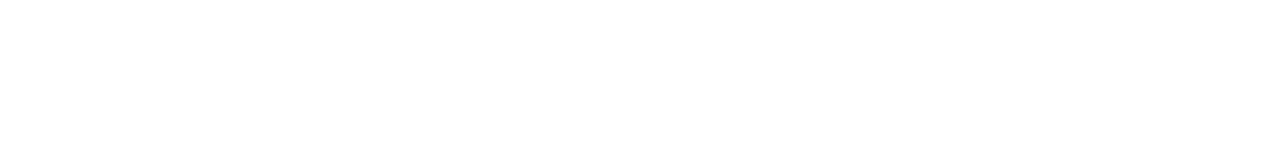
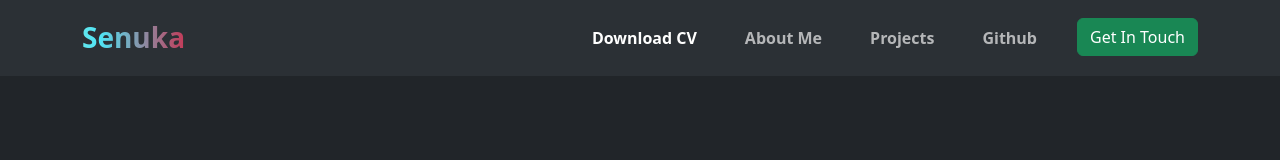
Before and after one commit to senuka-b/senuka-b.github.io, a plain HTML site: page index.html in a window 1280 px wide. Drawn offline with nearby package versions, Linux system fonts and the light colour scheme.

Commit message:
Create navbar

```diff
--- /dev/null
+++ b/css/styles.css
@@ -0,0 +1,19 @@
+
+.rainbow_text_animated {
+    background: linear-gradient(to right, #cd157d, #edf0f2 , #c1ebc1, #4fe5f6, #db1737);
+    -webkit-background-clip: text;
+    background-clip: text;
+    color: transparent;
+    animation: rainbow_animation 12s ease-in-out infinite;
+    background-size: 400% 100%;
+}
+
+@keyframes rainbow_animation {
+    0%,100% {
+        background-position: 0 0;
+    }
+
+    50% {
+        background-position: 100% 0;
+    }
+}
--- a/index.html
+++ b/index.html
@@ -1,22 +1,59 @@
 <!DOCTYPE html>
-<html lang="en">
+<html lang="en" data-bs-theme="dark">
 
 <head>
     <meta charset="UTF-8">
     <meta name="viewport" content="width=device-width, initial-scale=1.0">
     <title>Senuka Bandara | Portfolio</title>
-    <script src="https://cdn.tailwindcss.com"></script>
+    <link href="https://cdn.jsdelivr.net/npm/bootstrap@5.3.3/dist/css/bootstrap.min.css" rel="stylesheet"
+        integrity="sha384-QWTKZyjpPEjISv5WaRU9OFeRpok6YctnYmDr5pNlyT2bRjXh0JMhjY6hW+ALEwIH" crossorigin="anonymous">
+    <link rel="stylesheet" href="css/styles.css">
 </head>
 
 <body>
 
-    <nav>
-        <div class="">
+    <nav class="navbar navbar-expand-lg bg-body-tertiary p-3">
+        <div class="container">
 
+            <span style="position: relative;" class="navbar-brand mb-0 h1 fw-bold ms-0 ps-0 fs-3 rainbow_text_animated">Senuka</span>
+            <button class="navbar-toggler" type="button" data-bs-toggle="collapse"
+                data-bs-target="#navbarSupportedContent" aria-controls="navbarSupportedContent" aria-expanded="false"
+                aria-label="Toggle navigation">
+                <span class="navbar-toggler-icon"></span>
+            </button>
+            <div class="collapse navbar-collapse" id="navbarSupportedContent">
+                <ul class="navbar-nav ms-auto mb-2 mb-lg-0 ">
+                    <li class="nav-item mx-3">
+                        <a class="nav-link active fw-semibold" aria-current="page" href="#">Download CV</a>
+                    </li>
+                    <li class="nav-item mx-3">
+                        <a class="nav-link fw-semibold" href="#">About Me</a>
+                    </li>
+                    <li class="nav-item mx-3">
+                        <a class="nav-link fw-semibold" href="#">Projects</a>
+                    </li>
+                    <li class="nav-item mx-3">
+                        <a class="nav-link fw-semibold" href="#">Github</a>
+                    </li>
+
+                    <li class="nav-item ms-3">
+                        <a class="btn btn-success" href="#">Get In Touch</a>
+                    </li>
+
+
+                </ul>
+
+            </div>
         </div>
     </nav>
 
-    <script src="script.js"></script>
+
+
+    <script src="js/script.js"></script>
+
+    <script src="https://cdn.jsdelivr.net/npm/bootstrap@5.3.3/dist/js/bootstrap.bundle.min.js"
+        integrity="sha384-YvpcrYf0tY3lHB60NNkmXc5s9fDVZLESaAA55NDzOxhy9GkcIdslK1eN7N6jIeHz"
+        crossorigin="anonymous"></script>
 </body>
 
 </html>
```
Also changed, not shown: js/script.js (added).
